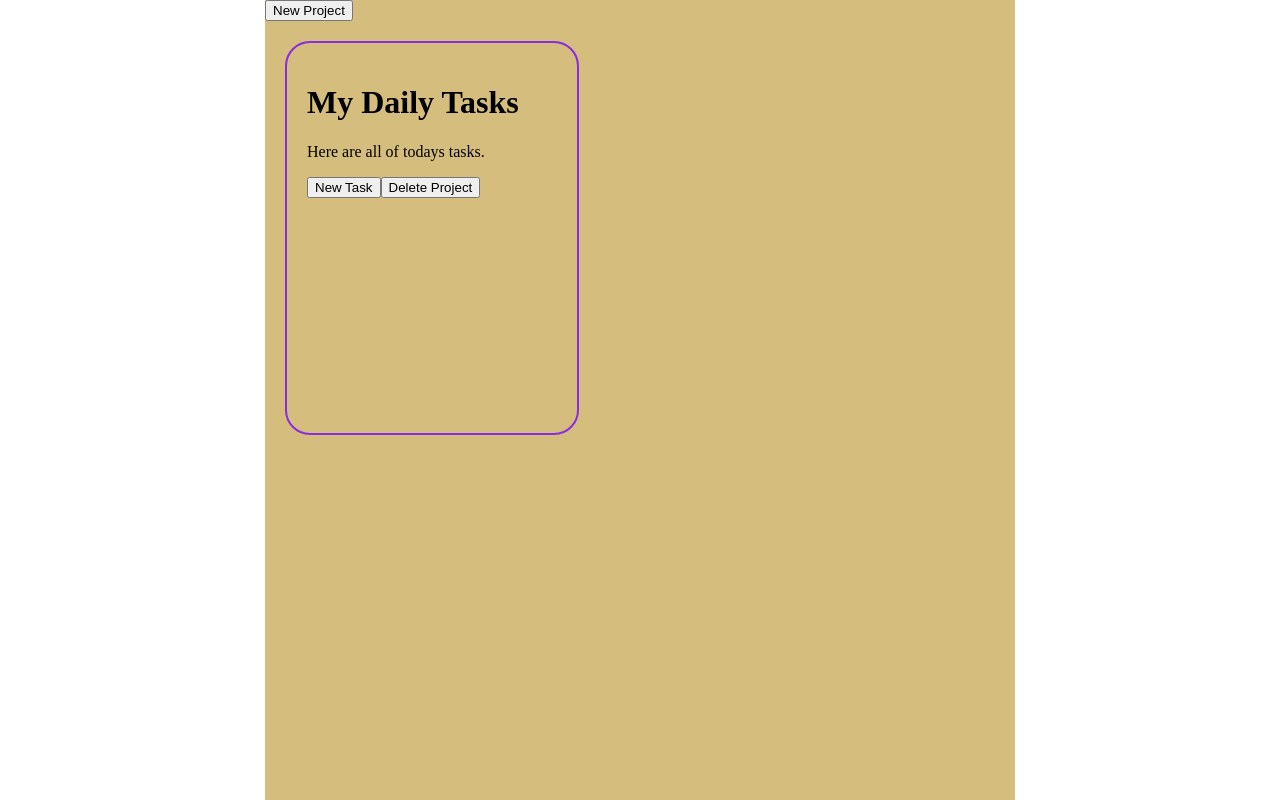
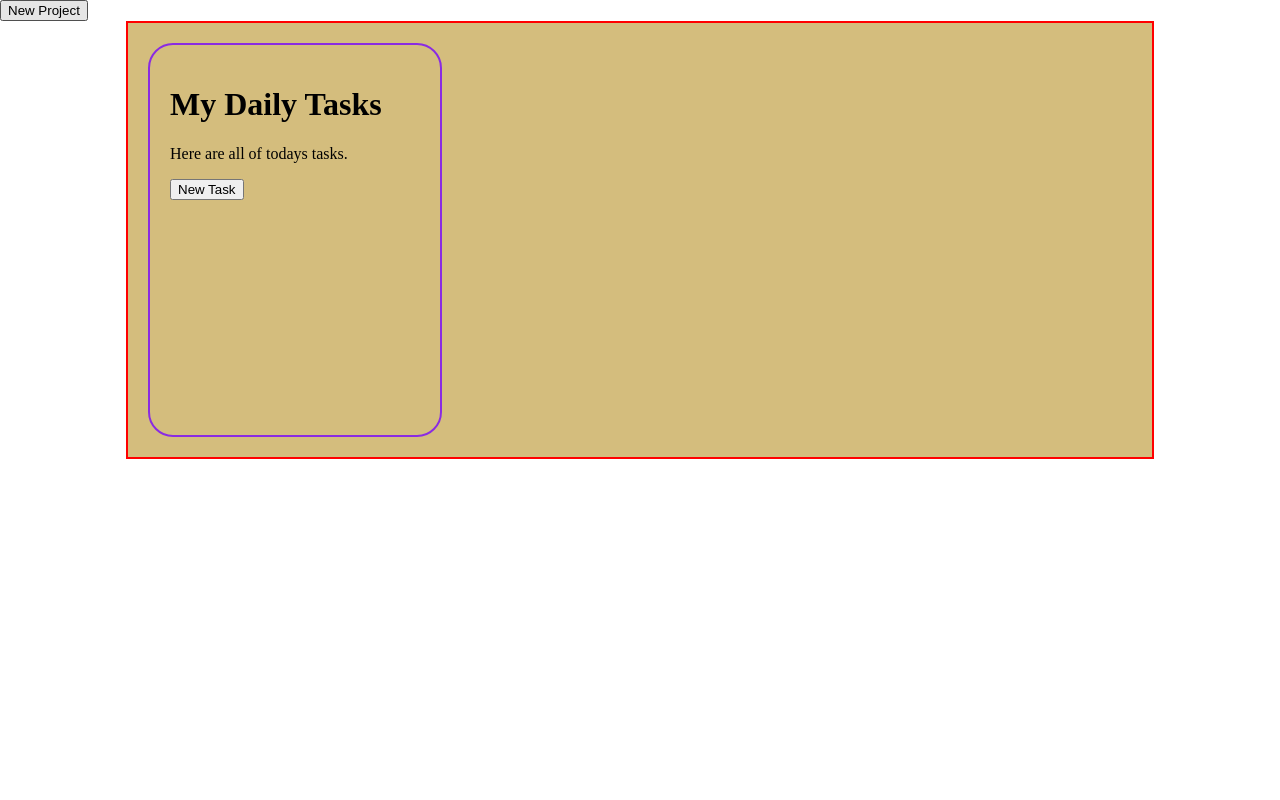
Before and after one commit to daniel-elward/to-do, a website built with webpack: page src/template.html in a window 1280 px wide. Built offline with nearby package versions, Linux system fonts and the light colour scheme.

Commit message:
made changes so that the default project will be displayed first on the page.
next task,

comment all of the code and CSS pass to polish
the gui

```diff
--- a/src/dom.js
+++ b/src/dom.js
@@ -1,6 +1,7 @@
 import {addNewTask, addNewProject} from "./create.js"
 
 const projectWrapper = document.getElementById("projectWrapper");
+const mainWrapper = document.getElementById("mainWrapper");
 
 function clearDisplay() {
 
@@ -58,6 +59,58 @@ function expandTaskButton(buttonID, projectID, target){
                     target.appendChild(button);
 };
 
+function setDefaultProject(){
+
+    const currentProject = getFromStorage("My Daily Tasks")
+
+    const div = document.createElement("div");
+    const h1 = document.createElement("h1");
+    const para = document.createElement("p");
+    const ol = document.createElement("ol");
+
+    const projectTitle = document.createTextNode("My Daily Tasks");
+    const projectDescription = document.createTextNode("Here are all of todays tasks.");
+    const tasks = currentProject.tasks;
+    const currentProjectTitle = "My Daily Tasks";
+
+    div.setAttribute("class", "projectCard");
+    projectWrapper.appendChild(div);
+        h1.appendChild(projectTitle);
+            div.appendChild(h1);
+                para.appendChild(projectDescription);
+                    div.appendChild(para);
+
+                    div.appendChild(ol);
+            ol.setAttribute("class", "taskList")
+
+        tasks.forEach((element, index) => {
+
+            const li = document.createElement("li");
+            const priorityLevel = element.priority;
+
+            li.textContent = element.title;
+                ol.appendChild(li);
+
+                    if (priorityLevel === "lowPriority"){
+
+                        li.classList.add("lowPriority")
+                    } else if (priorityLevel === "medPriority"){
+
+                        li.classList.add("mediumPriority")
+                    } else if (priorityLevel === "highPriority"){
+
+                        li.classList.add("highPriority")
+                    };
+
+                    //index = counter to get array index of the tasks
+                    deleteTaskButton(index, currentProjectTitle, li);
+                    expandTaskButton(index, currentProjectTitle, li);
+        });
+
+    //new task and delete buttons
+    newTaskButton(currentProjectTitle, div);
+};
+
 export function expandTask(){
 
     const title = document.querySelector(".taskTitle");
@@ -94,9 +147,13 @@ export function displayProject() {
 
     const keys = Object.keys(localStorage);
 
+    setDefaultProject();
+
     for(let i = 0; i < localStorage.length; i++){
 
         const currentProject = getFromStorage(keys[i])
+
+        if (currentProject.title === "My Daily Tasks"){continue;};
 
         const div = document.createElement("div");
         const h1 = document.createElement("h1");
@@ -194,7 +251,7 @@ export function newProjectButton(){
 
     button.textContent = "New Project";
         button.setAttribute("id", "newProjectButton");
-            projectWrapper.appendChild(button);
+            mainWrapper.appendChild(button);
 };
 
 export function sendToStorage(title, object){
@@ -210,16 +267,3 @@ export function getFromStorage(key){
 
     return project;
 };
-
-export function resetListeners() {
-
-    addNewProject();
-    addNewTask();
-    displayProject();
-
-    // deleteProject();
-    // deleteTask();
-    // closePopup();
-    // addNewTask();
-
-};
--- a/src/index.js
+++ b/src/index.js
@@ -15,7 +15,6 @@ import {newProjectButton, displayProject, closePopup, getFromStorage,expandTask}
     }
 }());
 
-newProjectButton();
 closePopup();
 displayProject();
 addNewProject()
--- a/src/style.css
+++ b/src/style.css
@@ -4,9 +4,12 @@ html, body {
 }
 
 #projectWrapper {
-    width: 750px;
-    height: 100vh;
+    width: 80%;
+    min-width: 200px;
     margin: 0 auto;
+    border: 2px solid red;
+    display: flex;
+    flex-wrap: wrap;
     background-color: rgb(212, 189, 125);
 }
 
@@ -51,6 +54,12 @@ html, body {
     display: none;
 }
 
+.defaultProject{
+    min-width: 250px;
+    min-height: 350px;
+    background-color: red;
+}
+
 .taskComplete {
     background-color: blue;
 }
--- a/src/template.html
+++ b/src/template.html
@@ -6,6 +6,8 @@
     <title>The Odin Project: To-Do list</title>
 </head>
 <body>
+<div id="mainWrapper">
+    <button id="newProjectButton">New Project</button>
     <div id="projectWrapper">
 
         <div id="newProjectForm">
@@ -60,6 +62,6 @@
             <p class="taskPriority"></p>
         </div>
     </div>
-
+</div>
 </body>
 </html>
```
Lines whose indentation alone changed are shown as unchanged.
